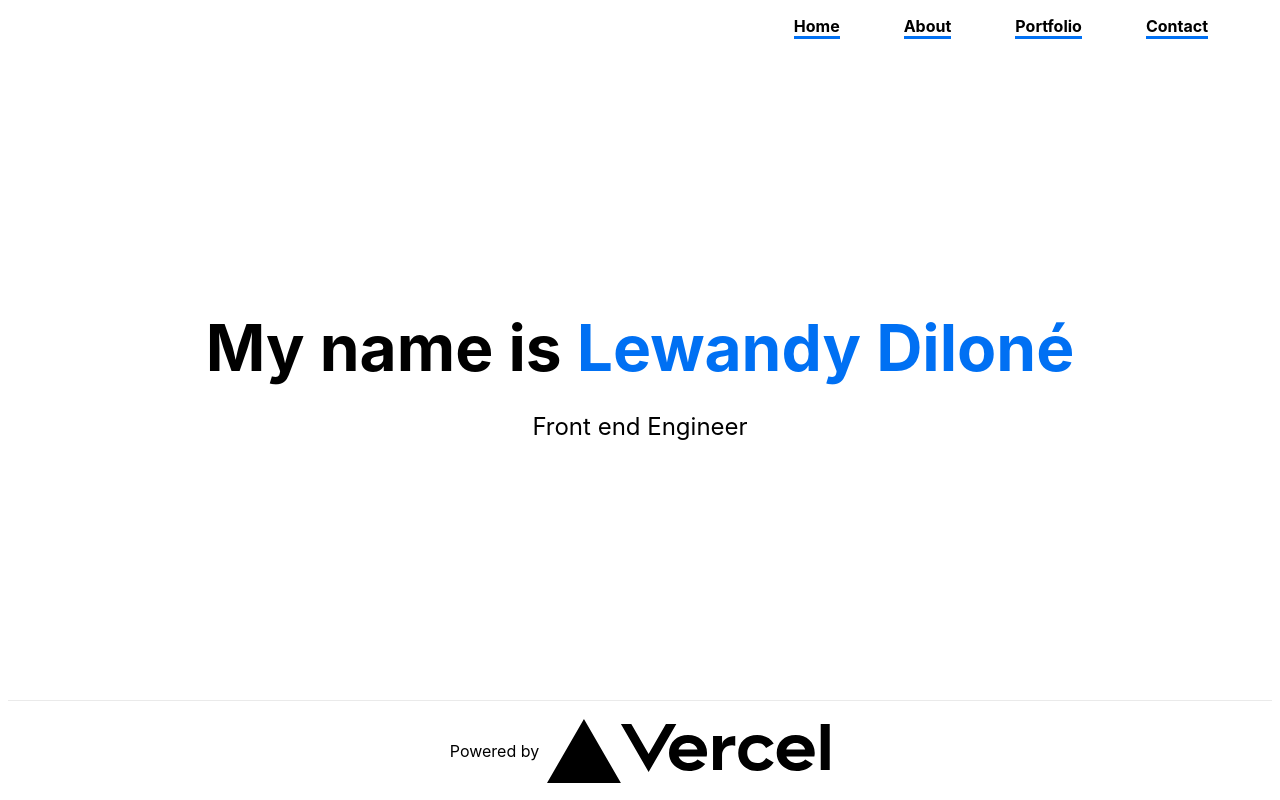
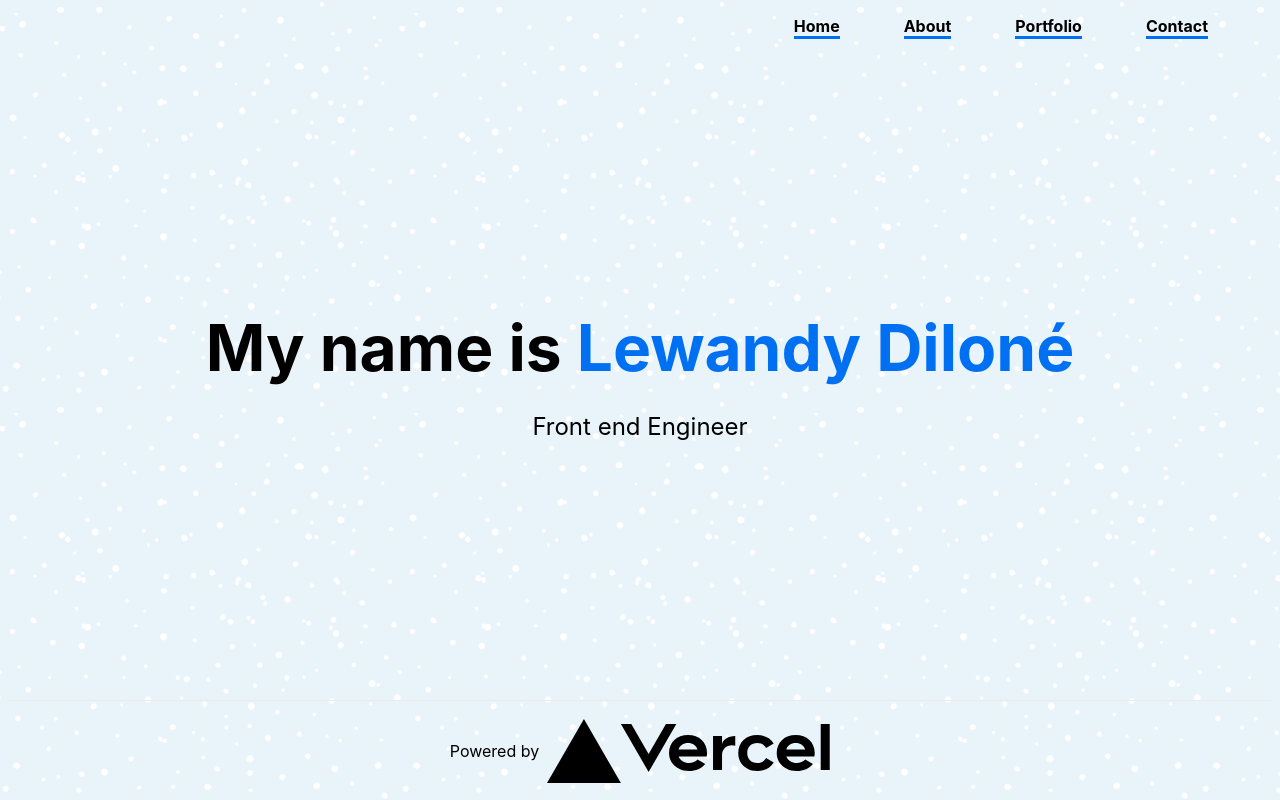
Before and after one commit to lewandy/lewandy.dev, a Next.js app: page / in a window 1280 px wide. Built offline with nearby package versions, Linux system fonts and the light colour scheme.

Commit message:
feat: add background image

```diff
--- a/styles/globals.css
+++ b/styles/globals.css
@@ -4,6 +4,10 @@ body {
   margin: 0;
   font-family: -apple-system, BlinkMacSystemFont, Segoe UI, Roboto, Oxygen,
     Ubuntu, Cantarell, Fira Sans, Droid Sans, Helvetica Neue, sans-serif;
+}
+
+body {
+  background-image: url("../assets/blue-snow.png");
 }
 
 a {
```
Also changed, not shown: assets/blue-snow.png (added).
